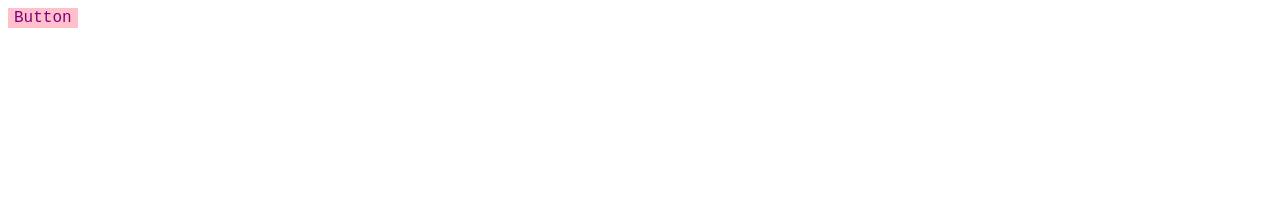
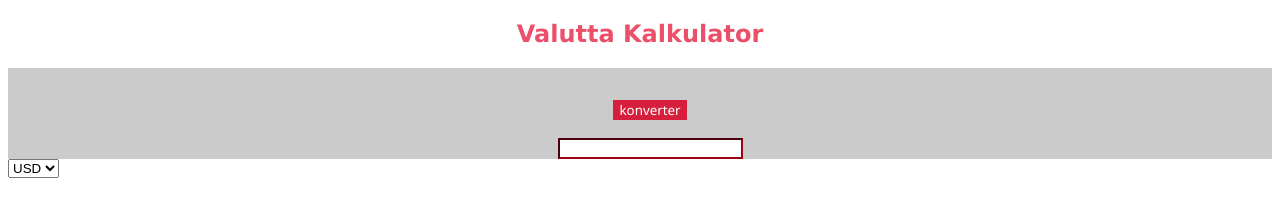
Before and after one commit to eugeniiee/CurrencyAPI, a plain HTML site: page index.html in a window 1280 px wide. Drawn offline with Linux system fonts and the light colour scheme.

Commit message:
made dropdown

```diff
--- a/index.html
+++ b/index.html
@@ -5,36 +5,44 @@
     <meta name="viewport" content="width=device-width, initial-scale=1.0">
     <title>Document</title>
 </head>
-<style>
-    button{
-        color: purple;
-        background: pink;
-        border: none;
-        font-size: 16px;
-        font-family:'Courier New', Courier, monospace;
-    }
-</style>
+<link rel="stylesheet" href="style.css">
 <body>
-    <body>
-
-        <button onclick="klikk()">Button</button>
-
-        <p id="out">x</p>
-        <img src="" id="bilde" alt="">
-        <script src="script.js"></script>
-
-        </body>
 
 
 
+<h2>
+Valutta Kalkulator
+</h2>
+
+<div class="background">
+    <div class="center">
+        <p id="out"></p>
+    </div>
+    <div class="center">
+        <button onclick="konverter()">konverter</button>
+    </div>
+    <br>
+    <div class="center">
+        <input type="number" id="amount">
+</div>
+
+</div>
+
+<select id="dropdown" onchange="selectOption()">
+<option>USD</option>
+<option>DDK</option>
+</select>
 
 
 
-
-
-
-
-
-
+<script src="script.js"></script>
 </body>
 </html>
+
+<!--Planer for Valutakalkulatoren:
+-Style
+-Konvertere fram og tilbake (start med å lage 2 felt,
+men om jeg blir ferdig med det kan jeg prøve å lage en
+liste i steden, slik at brukeren kan velge, og å bruke
+kun et felt i stedet)
+-->
--- a/script.js
+++ b/script.js
@@ -1,38 +1,28 @@
+let out = document.getElementById("out")
+let valuttaInn = "DKK"
+let valuttaUt = "NOK"
 
 
-         let out = ""
+function konverter(){
+    fetch ("https://v6.exchangerate-api.com/v6/9908ce7a58dfc49dfa84da97/latest/"+valuttaInn)
+    .then(respons =>{
+        out.textContent = respons.status
+        return respons.json()
+     })
+    .then(data=>{
+        let amount = parseInt(document.getElementById("amount").value)
+        let text = amount+" "+valuttaInn+" = "
+        let conversion = data.conversion_rates[valuttaUt]
+        text += (conversion*amount) + valuttaUt
+        out.textContent = text
+    })
 
-        let ut = document.getElementById("out")
+}
 
-        let checkmark
-
-
-
-        function klikk(){
-
-        fetch("https://jsonplaceholder.typicode.com/photos/10")
-
-        .then(respons => {
-
-        out += respons.status
-
-        return respons.json()
-
-        })
-
-        .then(data => {
-         document.getElementById("bilde").src = data.url
-
-        })
-
-
-
-        ut.innerHTML = out
-
-        out = ""
-
-        }
-
-
-
-        ut.textContent = out
+let output = document.getElementById('output');
+function selectionOption(){
+    let dropdown = document.getElementById('dropdown');
+    let selectedIndex = dropdown.selectedIndex;
+    let selectedValue = dropdown.options[selectedIndex].text;
+    output.innerHTML = "the selected value is " + selectedValue;
+}
--- /dev/null
+++ b/style.css
@@ -0,0 +1,32 @@
+h2{
+    color: rgb(236, 79, 105);
+    font-family:Verdana, Geneva, Tahoma, sans-serif;
+    text-align: center;
+}
+
+button {
+    background-color: rgb(214, 31, 61);
+    font-family:'Segoe UI', Tahoma, Geneva, Verdana, sans-serif;
+    border: none;
+    color: white;
+}
+
+input{
+    border-color: rgb(158, 0, 26);
+}
+
+p{
+    color:rgb(157, 0, 78);
+    font-family:'Segoe UI', Tahoma, Geneva, Verdana, sans-serif
+}
+
+.center{
+    display: flex;
+    justify-content: center;
+}
+
+.background{
+    background-color: rgb(203, 203, 203);
+    padding-left: 20px
+
+}
```
Also changed, not shown: 1 other file.
